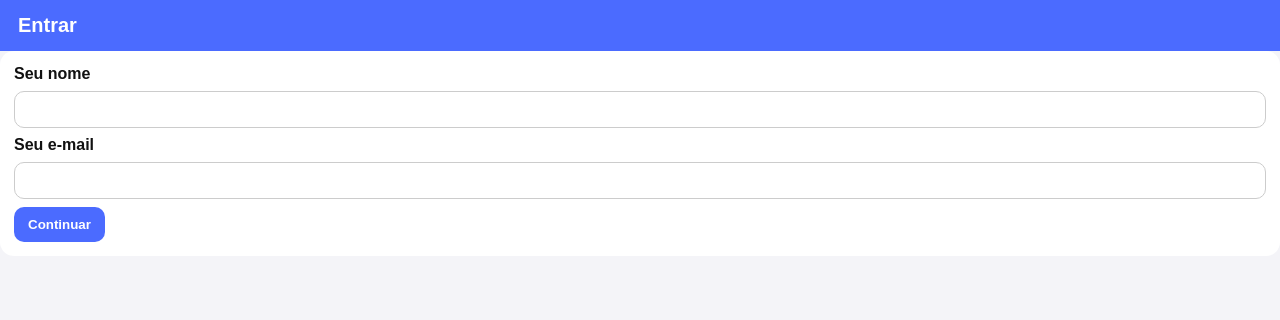
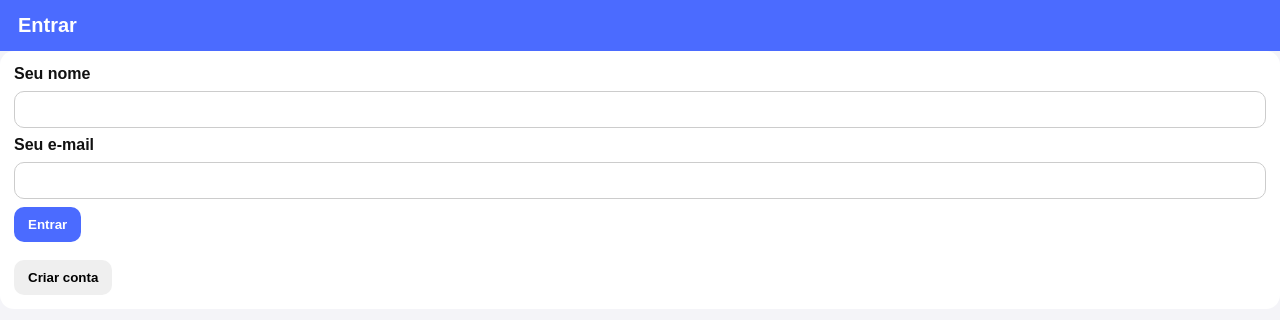
Before and after one commit to arkmol66-cmd/CADEIRAS, a plain HTML site: page login.html in a window 1280 px wide. Drawn offline with Linux system fonts and the light colour scheme.

Commit message:
Update login.html

```diff
--- a/login.html
+++ b/login.html
@@ -19,7 +19,14 @@
   <button class="btn btn-primary" onclick="
     salvarUsuario(email.value, nome.value);
     window.location='feed.html';
-  ">Continuar</button>
+  ">Entrar</button>
+
+  <br><br>
+
+  <!-- NOVO -->
+  <button class="btn" onclick="window.location='criar-conta.html'">
+    Criar conta
+  </button>
 </div>
 </body>
 </html>
```
